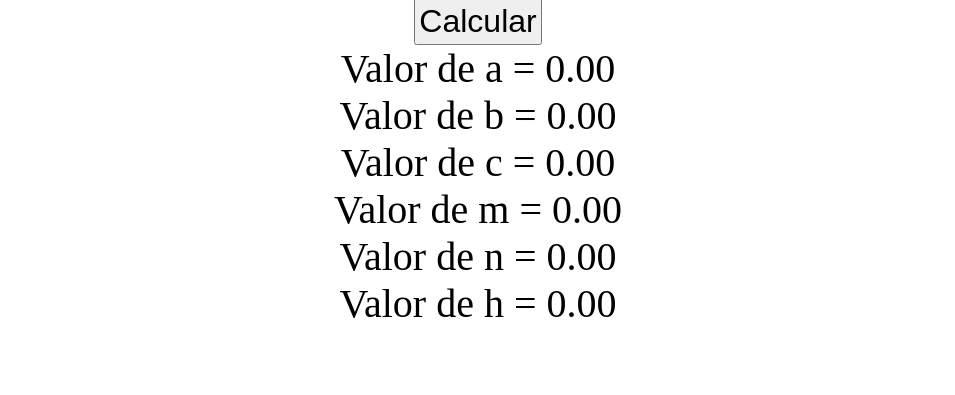
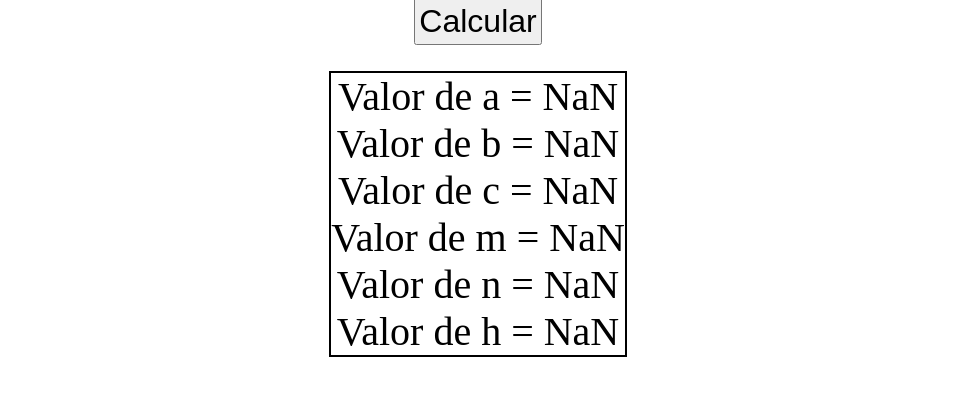
Before and after one commit to Purolinho/Relacoes_Metricas, a plain HTML site: page index.html in a window 1280 px wide. Both pictures are taken after a click on the element "Calcular". Shown: the part 367-762 px from the top of the page, without its empty margins (162-1117 px from the left). Drawn offline with Linux system fonts and the light colour scheme.

Commit message:
Add files via upload

```diff
--- a/index.html
+++ b/index.html
@@ -16,12 +16,12 @@
         <div class="valores">
 
             <ul>
-                <li><label>Valor de a</label> <input type="number" id="valorA"> <br></li>
-                <li><label>Valor de b</label> <input type="number" id="valorB"> <br></li>
-                <li><label>Valor de c</label> <input type="number" id="valorC"> <br></li>
-                <li><label>Valor de m</label> <input type="number" id="valorM"> <br></li>
-                <li><label>Valor de n</label> <input type="number" id="valorN"> <br></li>
-                <li><label>Valor de h</label> <input type="number" id="valorH"> <br></li>
+                <li><label>Valor de a</label> <input type="number" id="valorA" min="1"> <br></li>
+                <li><label>Valor de b</label> <input type="number" id="valorB" min="1"> <br></li>
+                <li><label>Valor de c</label> <input type="number" id="valorC" min="1"> <br></li>
+                <li><label>Valor de m</label> <input type="number" id="valorM" min="1"> <br></li>
+                <li><label>Valor de n</label> <input type="number" id="valorN" min="1"> <br></li>
+                <li><label>Valor de h</label> <input type="number" id="valorH" min="1"> <br></li>
             </ul>
             <img src="triangulo.jpeg" alt="" width="300px" height="200px">
             <img src="https://static.todamateria.com.br/upload/re/la/relacoesmetricas2.jpg?auto_optimize=low" alt="">
--- a/javascript.js
+++ b/javascript.js
@@ -16,13 +16,16 @@ function CalcularValores() {
     var h = document.getElementById("valorH").value
 
 
-    for(let i = 0; i < 3; i++) {
+    for(let i = 0; i <= 3; i++) {
     //Caso nao tenha o valor de a e tenha os valores de m e n
     if(a == "" && m != "" && n != "") {
         a = Number(m) + Number(n)
     }
     else if(a == "" && b != "" && c != "") { //pitagoras
         a = Math.sqrt(b**2 + c**2)
+    }
+    else if(a == "" && c != "" && m != "") {
+        a = c**2 / m
     }
 
     //Método normal para achar o h
@@ -31,12 +34,15 @@ function CalcularValores() {
     }
     else if(h == "" && a != "" && b != "" && c != "") {
         h = (b*c) / a
+    } else if(h == "" && b != "" && n != "") { //pitagoras
+        h = Math.sqrt(b**2 + n**2)
     }
 
     //achar o c
     if(c == "" && a != "" && m != "") {
         c = Math.sqrt(a * m)
     }
+
 
     //achar o b
     if(b == "" && a != "" && n != "") {
@@ -51,8 +57,15 @@ function CalcularValores() {
     }
     else if(m == "" && c != "" && a != "") {
         m = c**2 / a
-    } else if(m == "" && b != "" && a != "") {
+    }
+    else if(m == "" && b != "" && a != "") {
         m == b**2 /a
+    }
+    else if(m == "" && c != "" && h != "") {
+        m = Math.sqrt(c**2 + h**2) //pitagoras
+    }
+    else if(m == "" && n != "" && h != "") {
+        m = h**2 / n
     }
 
     //achar o valor de n
@@ -62,17 +75,19 @@ function CalcularValores() {
     else if(n == "" && b != "" && a != "") {
         n = b**2 / a
     }
+
+    res.innerHTML =
+    "Valor de a = " + parseFloat(a).toFixed(2) + "<br>" +
+    "Valor de b = " + parseFloat(b).toFixed(2)  + "<br>" +
+    "Valor de c = " + parseFloat(c).toFixed(2)  + "<br>" +
+    "Valor de m = " + parseFloat(m).toFixed(2)  + "<br>" +
+    "Valor de n = " + parseFloat(n).toFixed(2)  + "<br>" +
+    "Valor de h = " + parseFloat(h).toFixed(2)  + "<br>"
+
 }
 
 
 
-    res.innerHTML =
-    "Valor de a = " + Number(a).toFixed(2) + "<br>" +
-    "Valor de b = " + Number(b).toFixed(2)  + "<br>" +
-    "Valor de c = " + Number(c).toFixed(2)  + "<br>" +
-    "Valor de m = " + Number(m).toFixed(2)  + "<br>" +
-    "Valor de n = " + Number(n).toFixed(2)  + "<br>" +
-    "Valor de h = " + Number(h).toFixed(2)  + "<br>"
 
 }
 
--- a/style.css
+++ b/style.css
@@ -41,5 +41,8 @@ main {
 }
 
 #res {
+    margin: 2% auto 0%;
+    width: fit-content;
+    border: solid black 2px;
     text-align: center;
 }
```
